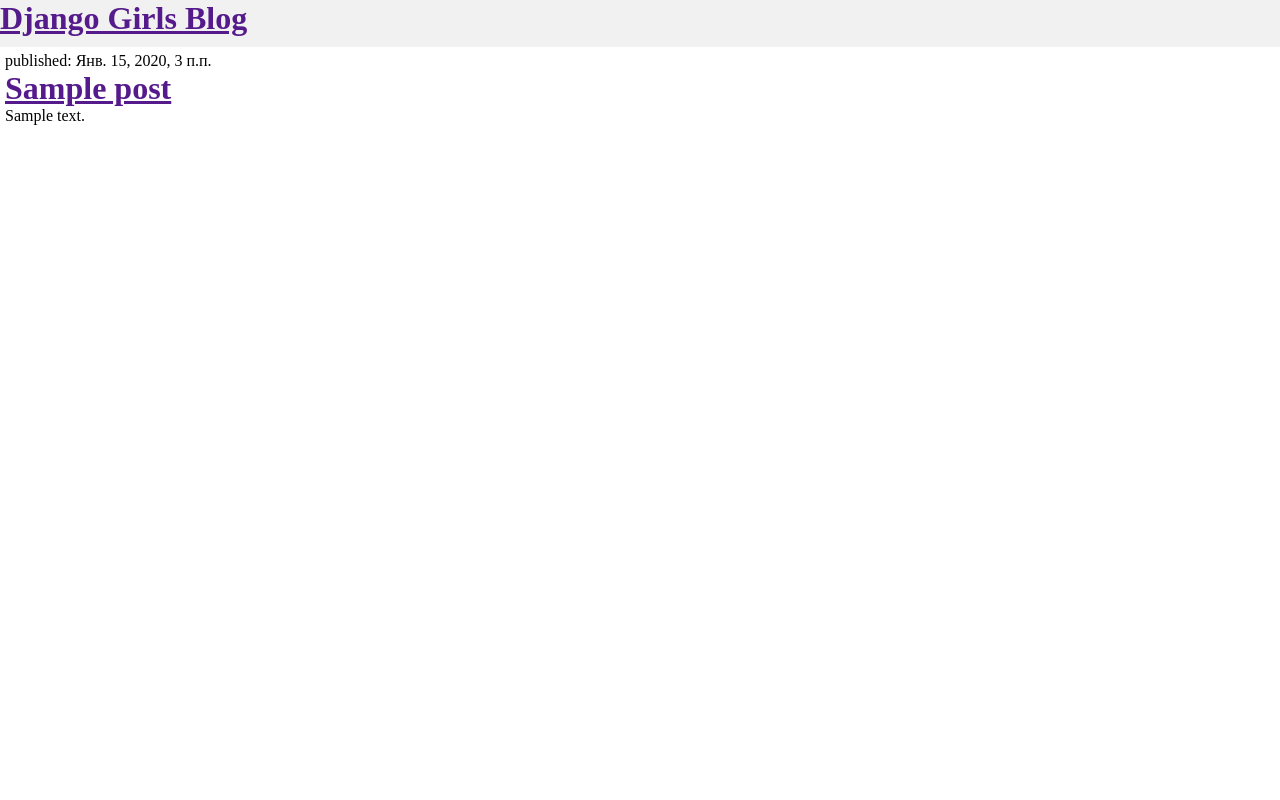
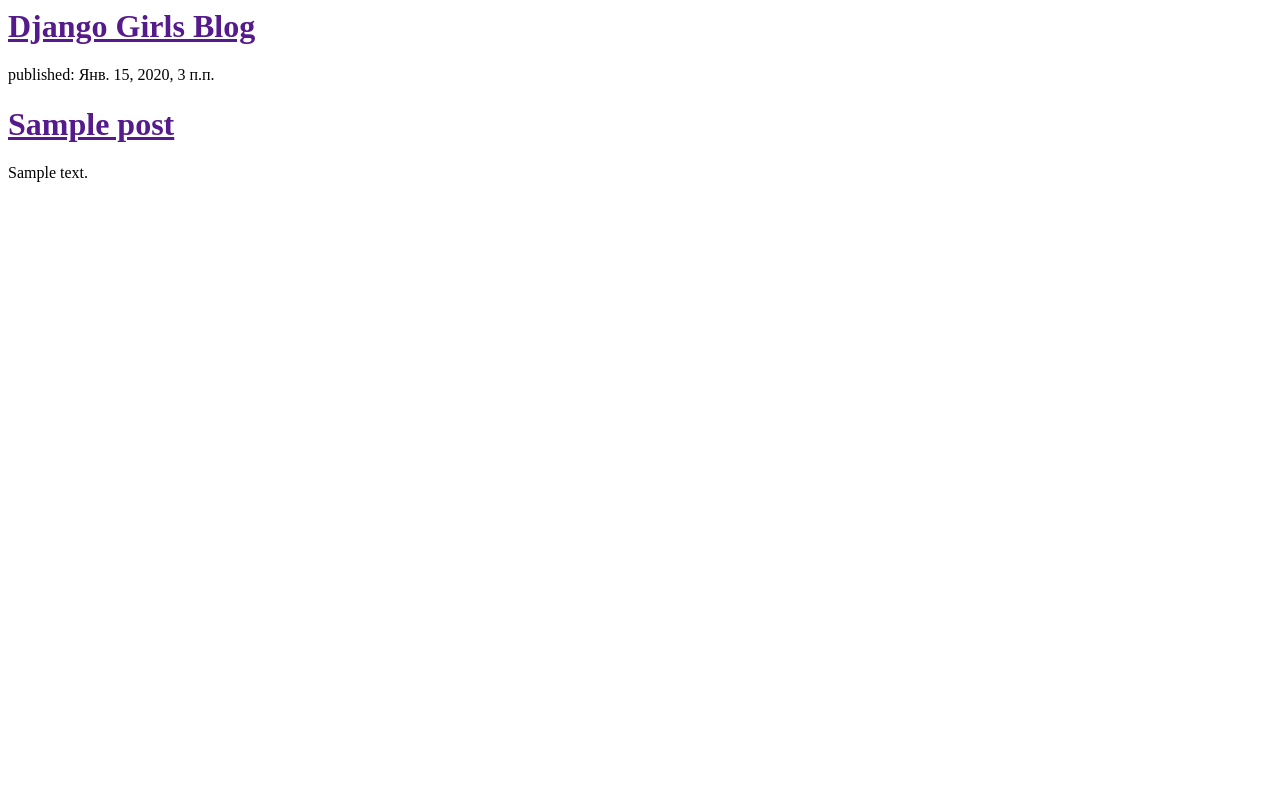
Before and after one commit to askario/my-first-blog, a Django app: template blog/templates/blog/post_list.html in a window 1280 px wide. Run offline with Django 3.2, Linux system fonts and the light colour scheme; the template is opened without the code that fills it: values that come from a table or form of the project are taken from there, others are empty; tables that the repository leaves empty hold one stand-in row (values such as "Sample post").

Commit message:
New changes in temlates

```diff
--- a/blog/templates/blog/post_list.html
+++ b/blog/templates/blog/post_list.html
@@ -1,28 +1,22 @@
 <html>
         <head>
             <title>Django Girls blog</title>
-            <style>
-                *{
-                    margin: 0;
-                    padding: 0;
 
-                }
-            </style>
         </head>
         <body>
-        <div style = "background: #f1f1f1;">
+
             <div>
                 <h1><a href="">Django Girls Blog</a></h1>
             </div>
 
             {% for post in posts %}
-            <div style = "margin-top:10px;padding: 5px;background: #ffffff;">
+            <div>
             <p>published: {{ post.published_date }}</p>
             <h1><a href="">{{ post.title }}</a></h1>
             <p>{{ post.text|linebreaksbr }}</p>
             </div>
             {% endfor %}
 
-            </div>
+
         </body>
     </html>
```
